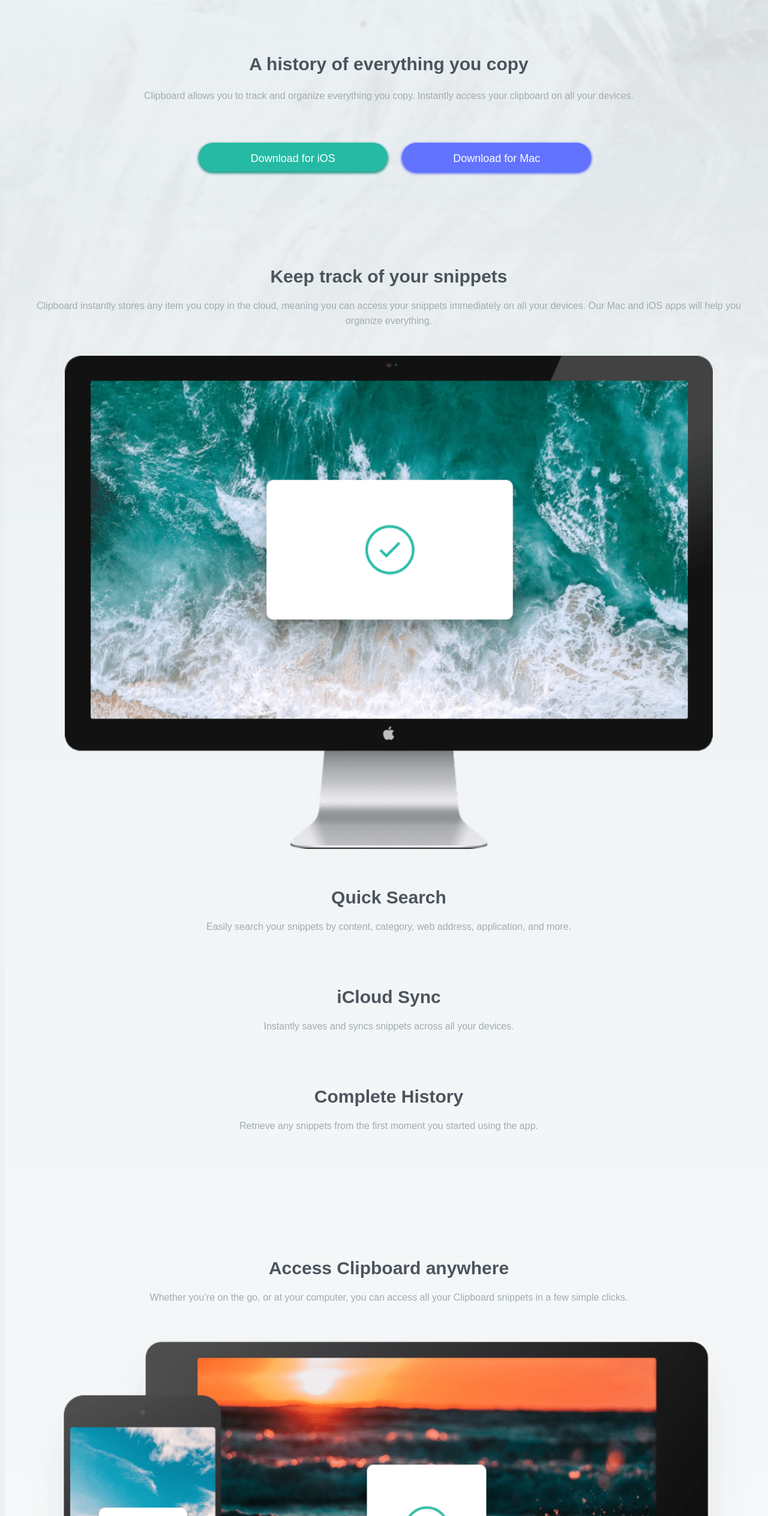
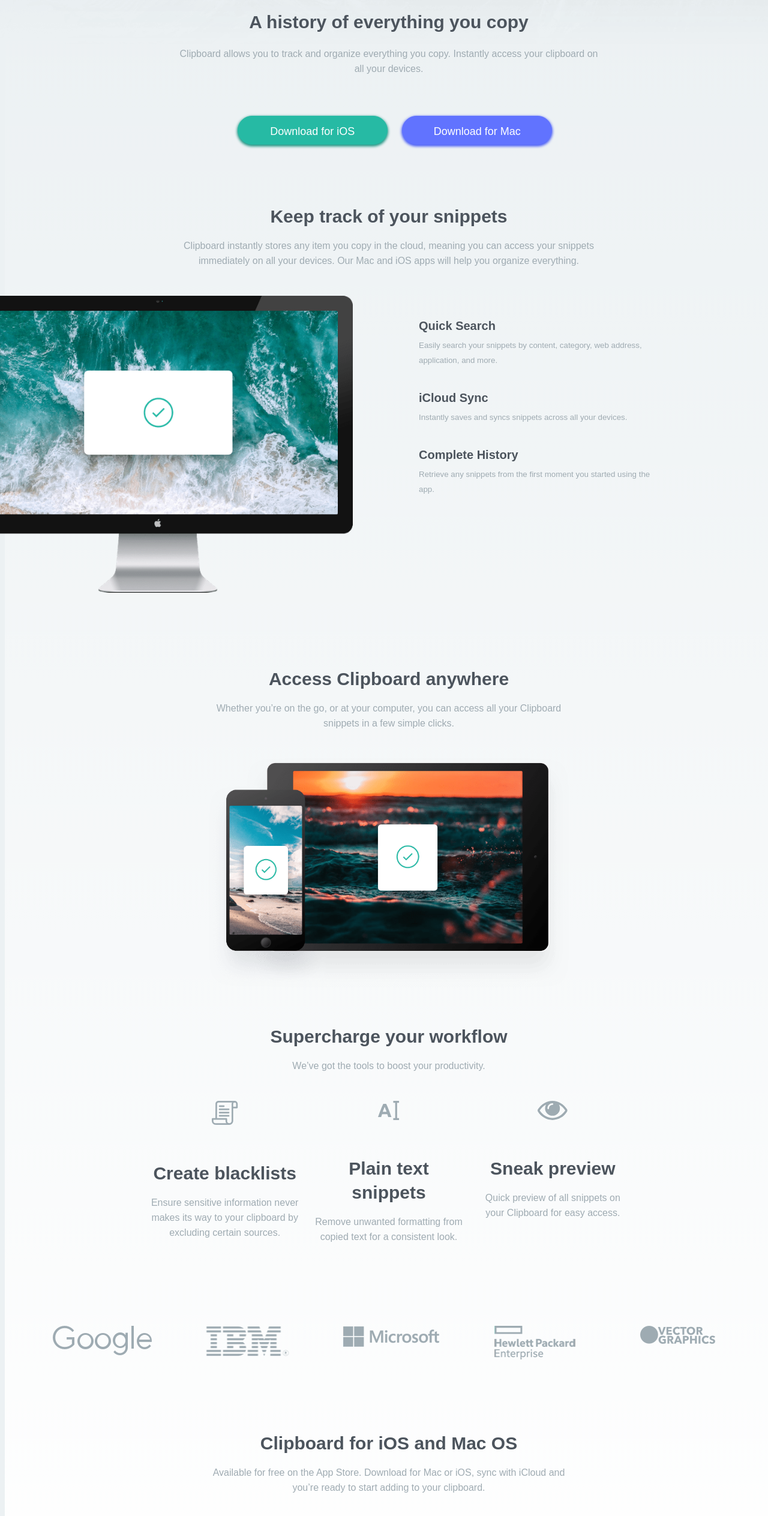
Before and after one commit to mpham-12/clipboard-landing-page-master, a plain HTML site: page index.html in a window 1280 px wide. Shown: the part 273-2800 px from the top of the page at 60% size. Drawn offline with Linux system fonts and the light colour scheme; a web font is replaced by a local one.

Commit message:
desktop version complete

```diff
--- a/app.css
+++ b/app.css
@@ -66,8 +66,13 @@ p {
     width: 315px;
 }
 
-button:hover {
+.ios:hover {
     cursor: pointer;
+    background-color: hsl(171, 66%, 50%);
+}
+.mac:hover {
+    cursor: pointer;
+    background-color: hsl(233, 89%, 65%);
 }
 
 .computer-image {
@@ -103,6 +108,9 @@ a {
     color: hsl(210, 10%, 33%);
     text-decoration: none;
 }
+a:hover {
+    color: hsl(171, 66%, 44%);
+}
 .twitter {
     margin: 40px 20px;
 }
@@ -122,3 +130,193 @@ a {
 .ig:hover {
     cursor: pointer;
 }
+
+@media (min-width: 600px) {
+    header {
+        padding-bottom: 30px;
+    }
+    body {
+        background-image: url(images/bg-header-desktop.png);
+    }
+  .container-1 {
+      padding: 0px 250px;
+  }
+
+  .ios {
+    background-color: hsl(171, 66%, 44%);
+    border: 1px solid hsl(171, 66%, 44%);
+    box-shadow: 0px 2px 4px 1px hsl(171, 66%, 35%);
+    border-radius: 30px;
+    padding: 15px 0px 10px;
+    color: white;
+    font-weight: 400;
+    font-size: 18px;
+    margin: 20px 20px 30px;
+    width: 250px;
+  }
+  .mac {
+    background-color: hsl(233, 100%, 69%);
+    border: 1px solid hsl(233, 100%, 69%);
+    box-shadow: 0px 2px 4px 1px hsl(233, 90%, 62%);
+    border-radius: 30px;
+    padding: 15px 0px 10px;
+    margin-bottom: 100px;
+    color: white;
+    font-weight: 400;
+    font-size: 18px;
+    width: 250px;
+}
+.h2-1 {
+    margin-top: 0px;
+    padding-top: 0px;
+}
+.container-2 {
+    padding: 0px 250px;
+}
+.computer-image {
+    position: relative;
+    right: 110px;
+    grid-column: 1/2;
+    height: 100%;
+    width: 650px;
+}
+.container-3 {
+    display: grid;
+   grid-template-columns: 1fr 1fr;
+
+}
+.container-3-info {
+    width: 400px;
+    font-size: smaller;
+    text-align: left;
+    line-height: ;
+}
+.h2-2 {
+padding: 30px 0px 0px;
+margin: 0px;
+font-size: 20px;
+}
+.h2-3 {
+padding: 0px;
+margin: 0px;
+font-size: 20px;
+}
+.h2-4 {
+padding: 0px;
+margin: 0px;
+font-size: 20px;
+}
+.p3 {
+    margin: 0px;
+}
+.p4 {
+    margin: 0px;
+}
+.p5 {
+    margin: 0px;
+}
+.h2-5 {
+    padding-top: 100px;
+}
+.container-4 {
+    padding: 0px 300px;
+}
+.container-5 {
+    display: grid;
+    grid-template-columns: 1fr 1fr 1fr;
+    padding: 0px 200px;
+    gap: 20px;
+}
+.companylogos {
+    display: grid;
+    grid-template-columns: 1fr 1fr 1fr 1fr 1fr;
+    margin: 50px 0px;
+}
+#google {
+    grid-column: 1/2;
+    justify-self: center;
+}
+#ibm {
+    grid-column: 2/3;
+    justify-self: center;
+
+}
+#microsoft {
+    grid-column: 3/4;
+    justify-self: center;
+
+}
+#hp {
+    grid-column: 4/5;
+    justify-self: center;
+
+}
+#vector {
+    grid-column: 5/6;
+    justify-self: center;
+
+}
+.container-6 {
+    padding: 0px 300px;
+}
+.p11 {
+    padding-bottom: 10px;
+}
+footer {
+    display: grid;
+    grid-template-columns: repeat(5 1fr);
+    grid-template-rows: 1fr 1fr;
+    width: 100%;
+    gap: 10px;
+    padding: 25px 0px;
+    height: 10px;
+    line-height: 25px;
+}
+.footer-logo {
+    grid-column: 1/2;
+    grid-row: 1/3;
+    order: 1;
+    height: 50px;
+    width: 50px;
+ margin-left: 50px;
+}
+.faq {
+    grid-column: 2/3;
+    grid-row: 1/2;
+    order: 2;
+    text-align: left;
+}
+.contact {
+    grid-column: 2/3;
+    grid-row: 2/3;
+    order: 6;
+    text-align: left;
+}
+.privacy {
+    grid-column: 3/4;
+    grid-row: 1/3;
+    order: 3;
+    text-align: left;
+}
+.press {
+    grid-column: 3/4;
+    grid-row: 2/3;
+    order: 7;
+    text-align: left;
+}
+.install {
+    grid-column: 4/5;
+    grid-row: 1/2;
+    order: 4;
+    text-align: left;
+}
+.social-media {
+    grid-column: 5/6;
+    grid-row: 1/3;
+    order: 5;
+    text-align: right;
+    position: relative;
+    bottom: 20px;
+    right: 30px;
+}
+}
--- a/index.html
+++ b/index.html
@@ -17,6 +17,7 @@
   <img src="images/logo.svg" alt="logo" class="logo">
 </header>
 <div class="container">
+  <div class="container-1">
 <h1 class="main-heading">A history of everything you copy</h1>
 
 <p class="p1">Clipboard allows you to track and organize everything you
@@ -24,15 +25,17 @@
 
  <button class="ios"> Download for iOS</button>
  <button class="mac"> Download for Mac</button>
-
+</div>
+<div class="container-2">
  <h2 class="h2-1"> Keep track of your snippets</h2>
 
 <p class="p2">  Clipboard instantly stores any item you copy in the cloud,
   meaning you can access your snippets immediately on all your
   devices. Our Mac and iOS apps will help you organize everything.</p>
-
+</div>
+<div class="container-3">
 <img src="images/image-computer.png" alt="" class="computer-image">
-
+<span class="container-3-info">
  <h2 class="h2-2"> Quick Search</h2>
 
  <p class="p3"> Easily search your snippets by content, category, web address, application, and more.</p>
@@ -44,7 +47,9 @@
  <h2 class="h2-4">Complete History</h2>
 
 <p class="p5">Retrieve any snippets from the first moment you started using the app.</p>
-
+</span>
+</div>
+<div class="container-4">
  <h2 class="h2-5">Access Clipboard anywhere</h2>
 
 <p class="p6">Whether you’re on the go, or at your computer, you can access all your Clipboard snippets in a few simple clicks.</p>
@@ -55,53 +60,60 @@
  <h2 class="h2-6">Supercharge your workflow</h2>
 
  <p class="p7">We’ve got the tools to boost your productivity.</p>
-
+</div>
+<div class="container-5">
+  <div class="blacklist">
 <img src="images/icon-blacklist.svg" alt="" class="blacklist-image">
-
  <h2 class="h2-7">Create blacklists</h2>
-
  <p class="p8">Ensure sensitive information never makes its way to your clipboard by excluding certain sources.</p>
-
+</div>
+<div class="textsnippets">
  <img src="images/icon-text.svg" alt="" class="text-image">
 
  <h2 class="h2-8">Plain text snippets</h2>
 
  <p class="p9">Remove unwanted formatting from copied text for a consistent look.</p>
-
+</div>
+<div class="sneakpreview">
 <img src="images/icon-preview.svg" alt="" class="preview-image">
 
  <h2 class="h2-9"> Sneak preview</h2>
 
 <p class="p10">Quick preview of all snippets on your Clipboard for easy access.</p>
+</div>
+</div>
+
 
 <div class="companylogos">
-<div> <img src="images/logo-google.png" alt="" class="company-logos"> </div>
-<div> <img src="images/logo-ibm.png" alt="" class="company-logos"></div>
-<div> <img src="images/logo-microsoft.png" alt="" class="company-logos"></div>
-<div> <img src="images/logo-hp.png" alt="" class="company-logos"></div>
-<div> <img src="images/logo-vector-graphics.png" alt="" class="company-logos"></div>
+<img src="images/logo-google.png" alt="" class="company-logos" id="google">
+<img src="images/logo-ibm.png" alt="" class="company-logos" id="ibm">
+ <img src="images/logo-microsoft.png" alt="" class="company-logos" id="microsoft">
+ <img src="images/logo-hp.png" alt="" class="company-logos" id="hp">
+ <img src="images/logo-vector-graphics.png" alt="" class="company-logos" id="vector">
 </div>
+
+<div class="container-6">
  <h2 class="h2-10"> Clipboard for iOS and Mac OS</h2>
 
  <p class="p11"> Available for free on the App Store. Download for Mac or iOS, sync with iCloud
   and you’re ready to start adding to your clipboard.</p>
-
+</div>
   <button class="ios"> Download for iOS</button>
   <button class="mac"> Download for Mac</button>
 </div>
+
+</body>
 <footer>
   <img src="images/logo.svg" alt="footer logo" class="footer-logo">
- <a href=""> FAQs </a>
- <a href=""> Contact Us</a>
- <a href=""> Privacy Policy</a>
- <a href=""> Press Kit</a>
- <a href=""> Install Guide</a>
+ <a href="" class="faq"> FAQs </a>
+ <a href="" class="contact"> Contact Us</a>
+ <a href="" class="privacy"> Privacy Policy</a>
+ <a href="" class="press"> Press Kit</a>
+ <a href="" class="install"> Install Guide</a>
  <div class="social-media">
    <img src="images/icon-facebook.svg" alt="" class="facebook">
    <img src="images/icon-twitter.svg" alt="" class="twitter">
    <img src="images/icon-instagram.svg" alt="" class="ig">
  </div>
 </footer>
-
-</body>
 </html>
```
